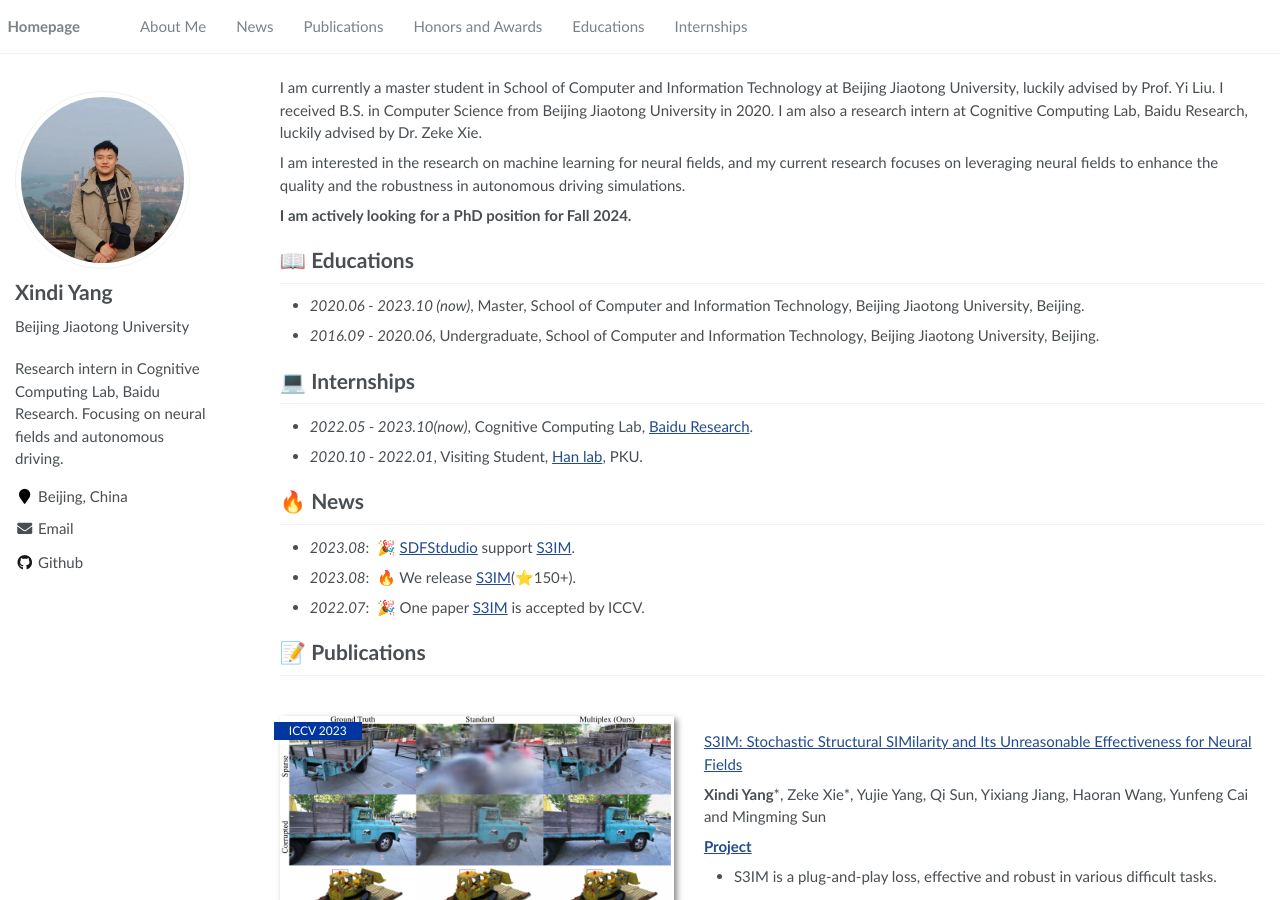
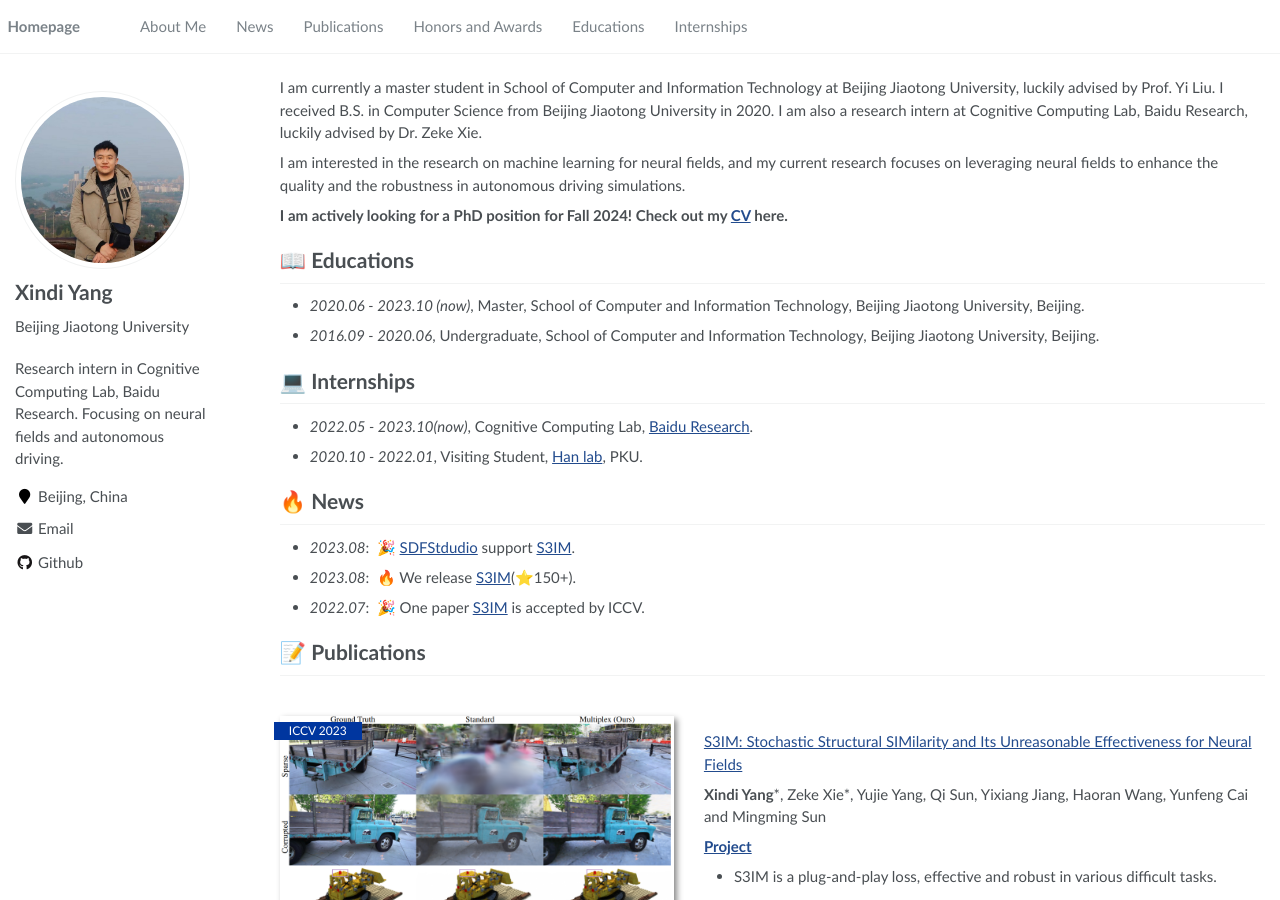
Before and after one commit to Madaoer/Madaoer.github.io, a Jekyll site: the page built from _pages/about.md, in a window 1280 px wide and 900 px high. Built offline with Jekyll 4.4.1, drawn with Linux system fonts in a browser that asks for light colours; comment, search, counter and statistics services are not loaded.

Commit message:
Update about.md

```diff
--- a/_pages/about.md
+++ b/_pages/about.md
@@ -21,7 +21,7 @@ I am currently a master student in School of Computer and Information Technology
 
 I am interested in the research on machine learning for neural fields, and my current research focuses on leveraging neural fields to enhance the quality and the robustness in autonomous driving simulations.
 
-**I am actively looking for a PhD position for Fall 2024.**
+**I am actively looking for a PhD position for Fall 2024! Check out my [CV](https://madaoer.github.io/assets/cv_Xindi_Yang.pdf) here.**
 
 # 📖 Educations
 - *2020.06 - 2023.10 (now)*, Master, School of Computer and Information Technology, Beijing Jiaotong University, Beijing.
```
